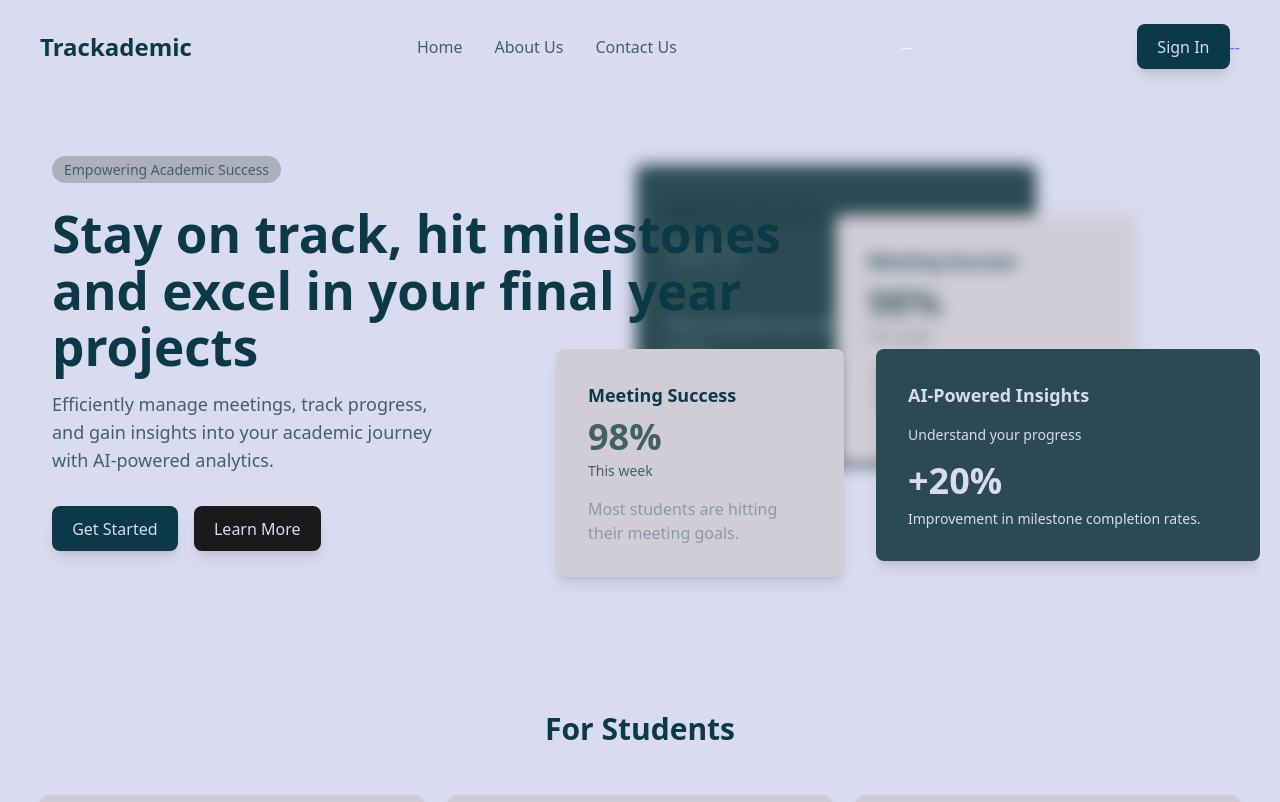
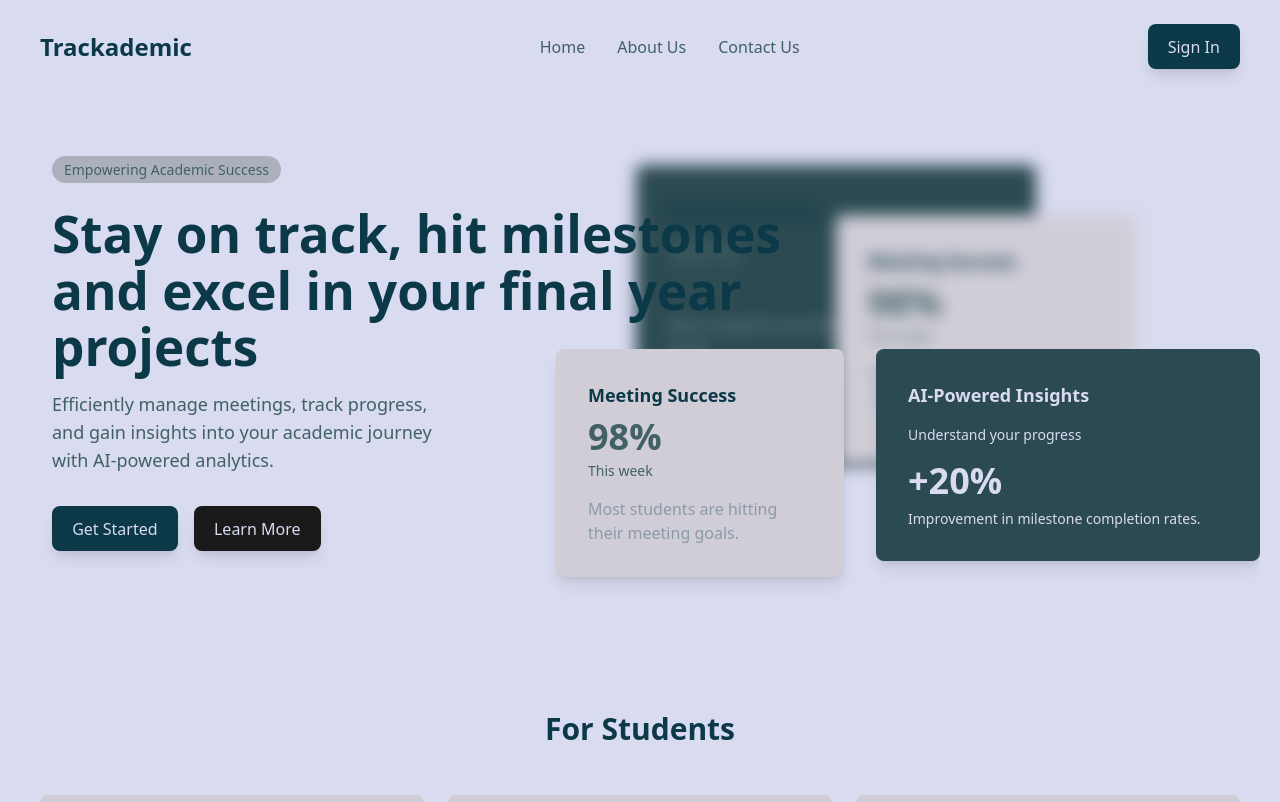
Before and after one commit to christopherjude/trackademic, a React (Vite) app in the folder frontend/: page / in a window 1280 px wide. Shown: the top 802 px of the page. Built offline with nearby package versions, Linux system fonts and the light colour scheme; what @azure/msal-react would draw is missing.

Commit message:
Fix typo

```diff
--- a/frontend/src/components/Navbar.tsx
+++ b/frontend/src/components/Navbar.tsx
@@ -9,11 +9,11 @@ const Navbar = () => {
         <li><a href="#" className="text-secondary hover:text-primary">About Us</a></li>
         <li><a href="#" className="text-secondary hover:text-primary">Contact Us</a></li>
       </ul>
-      --<Link to="/login">
+      <Link to="/login">
         <button className="bg-primary text-background-light py-2 px-6 rounded-lg shadow-lg hover:bg-secondary transition-all">
             Sign In
         </button>
-      --</Link>
+      </Link>
     </nav>
   );
 };
```
